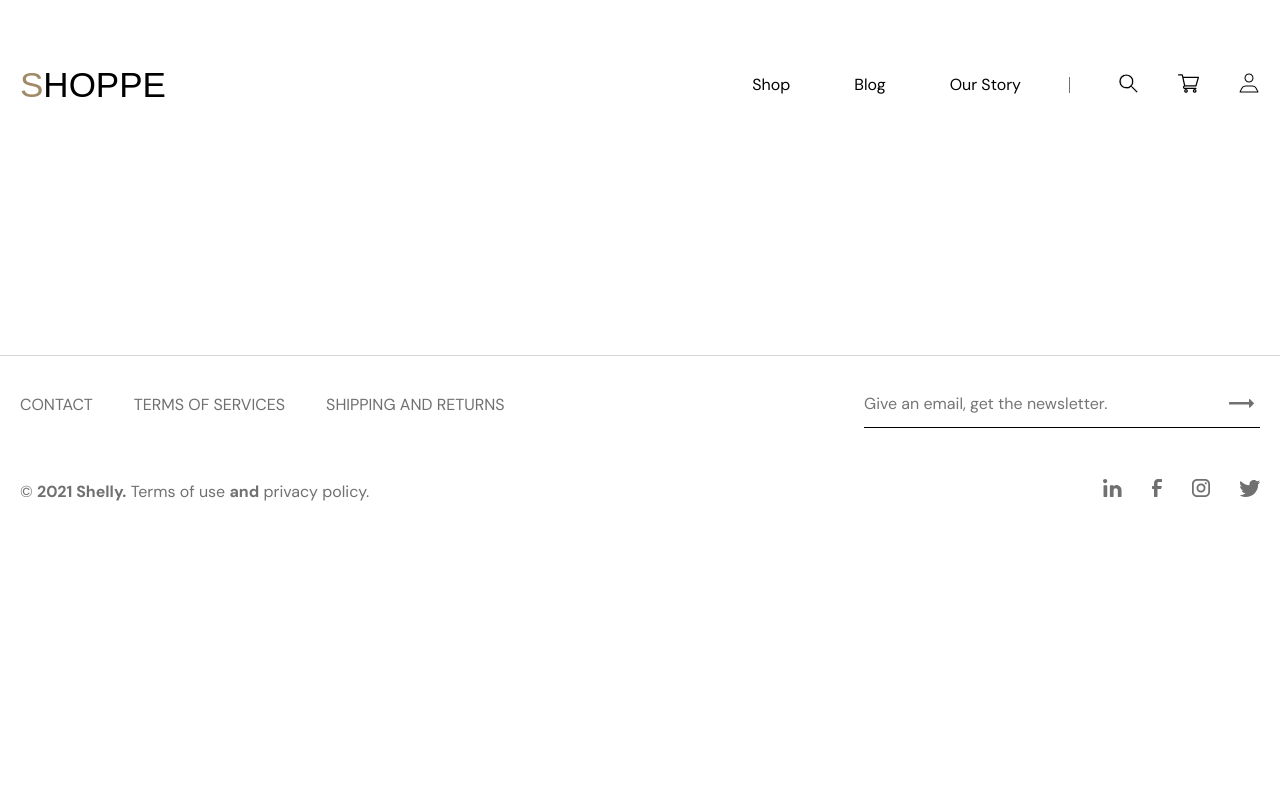
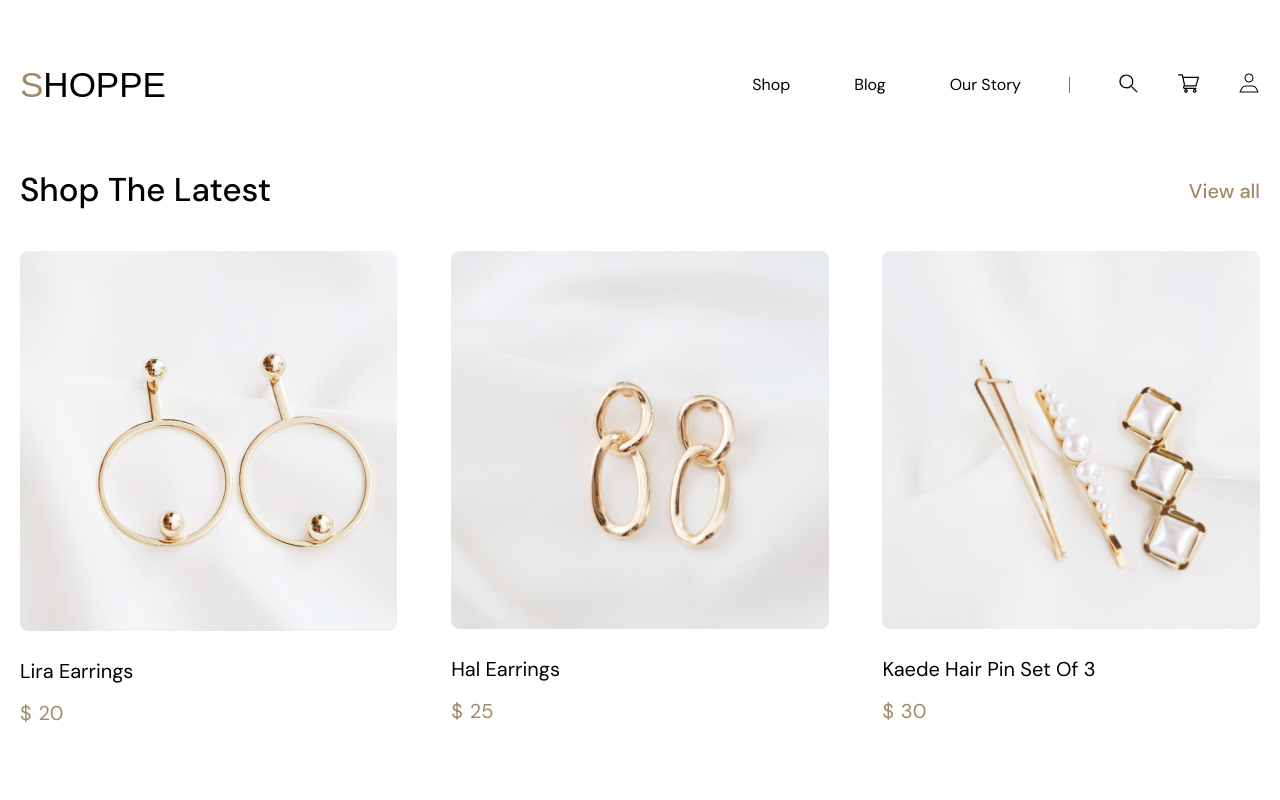
Before and after one commit to omgrisha/shoppe, a React (Vite) app: page / in a window 1280 px wide. Shown: the top 800 px of the page. Built offline with nearby package versions, Linux system fonts and the light colour scheme; a web font is replaced by a local one.

Commit message:
feat(Home): add 'Shop the Latest' section

```diff
--- a/src/pages/Home/Home.jsx
+++ b/src/pages/Home/Home.jsx
@@ -1,12 +1,35 @@
-import { StyledHome } from './Home.styled';
+import { StyledHome, Latest, Heading, ViewAll, Products } from './Home.styled';
 
 import { Header } from '../../components/Header';
 import { Footer } from '../../components/Footer';
+import { CardItem } from '../../components/CardItem';
+
+import { products } from '../../data/products';
 
 export const Home = () => {
   return (
     <StyledHome>
       <Header />
+      <div className="container">
+        <Latest>
+          <header className='flex'>
+            <Heading className='heading-1'>Shop The Latest</Heading>
+            <ViewAll className='heading-4'><a href="#">View all</a></ViewAll>
+          </header>
+          <Products>
+            {products.map((product, index) => (
+              <CardItem
+                key={index}
+                href='#'
+                image={product.image}
+                title={product.title}
+                price={product.price}
+              />
+            ))}
+          </Products>
+        </Latest>
+      </div>
+
       <Footer />
     </StyledHome>
   );
--- a/src/pages/Home/Home.styled.js
+++ b/src/pages/Home/Home.styled.js
@@ -1,5 +1,30 @@
 import styled from 'styled-components';
+
+import { BLACK_COLOR_LIGHT, ACCENT_COLOR_LIGHT } from '../../assets/styles/vars';
 
 export const StyledHome = styled.div`
   padding: 64px 0 90px 0;
 `;
+
+export const Latest = styled.section`
+  margin-top: 4rem;
+`;
+
+export const Heading = styled.h2`
+  color: ${BLACK_COLOR_LIGHT};
+`;
+
+export const ViewAll = styled.h3`
+  a {
+    color: ${ACCENT_COLOR_LIGHT};
+    text-decoration: none;
+  }
+`
+
+export const Products = styled.div`
+  margin-top: 2.4375rem;
+  display: grid;
+  grid-template-columns: repeat(auto-fill, 23.6rem);
+  justify-content: space-between;
+  gap: 5.375rem 0;
+`;
```
